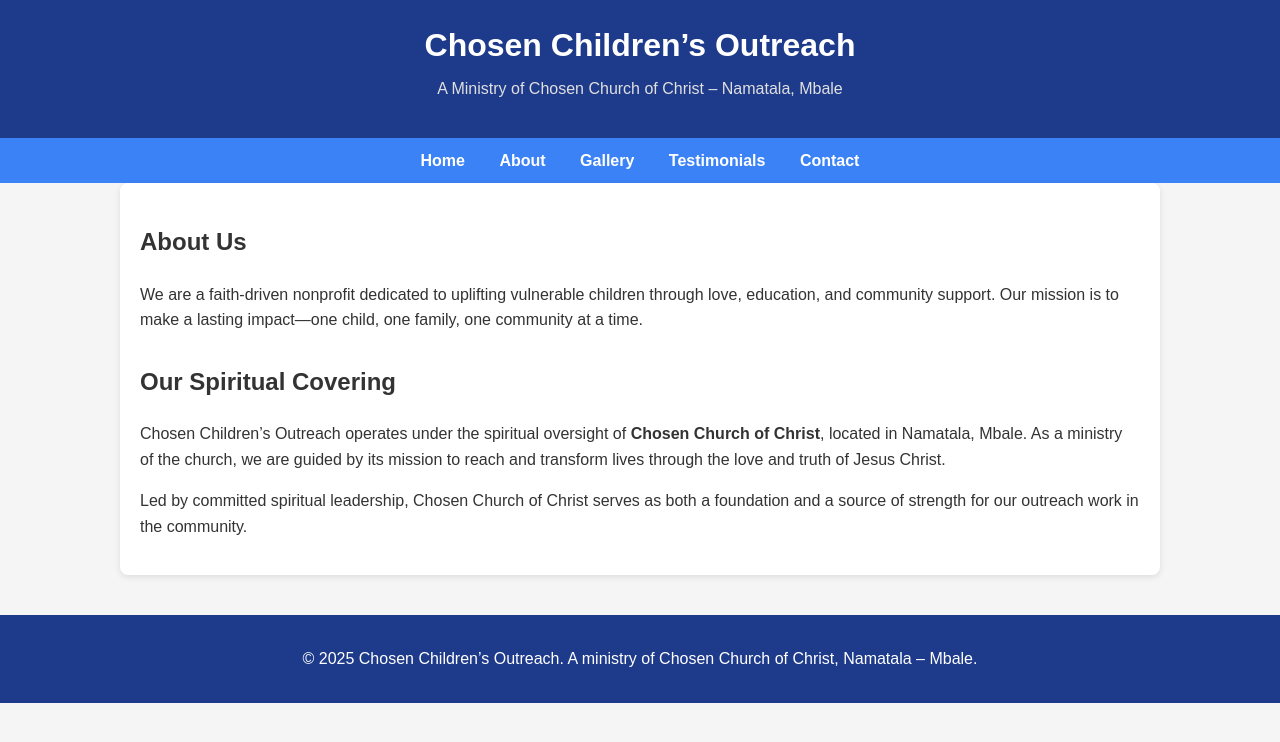
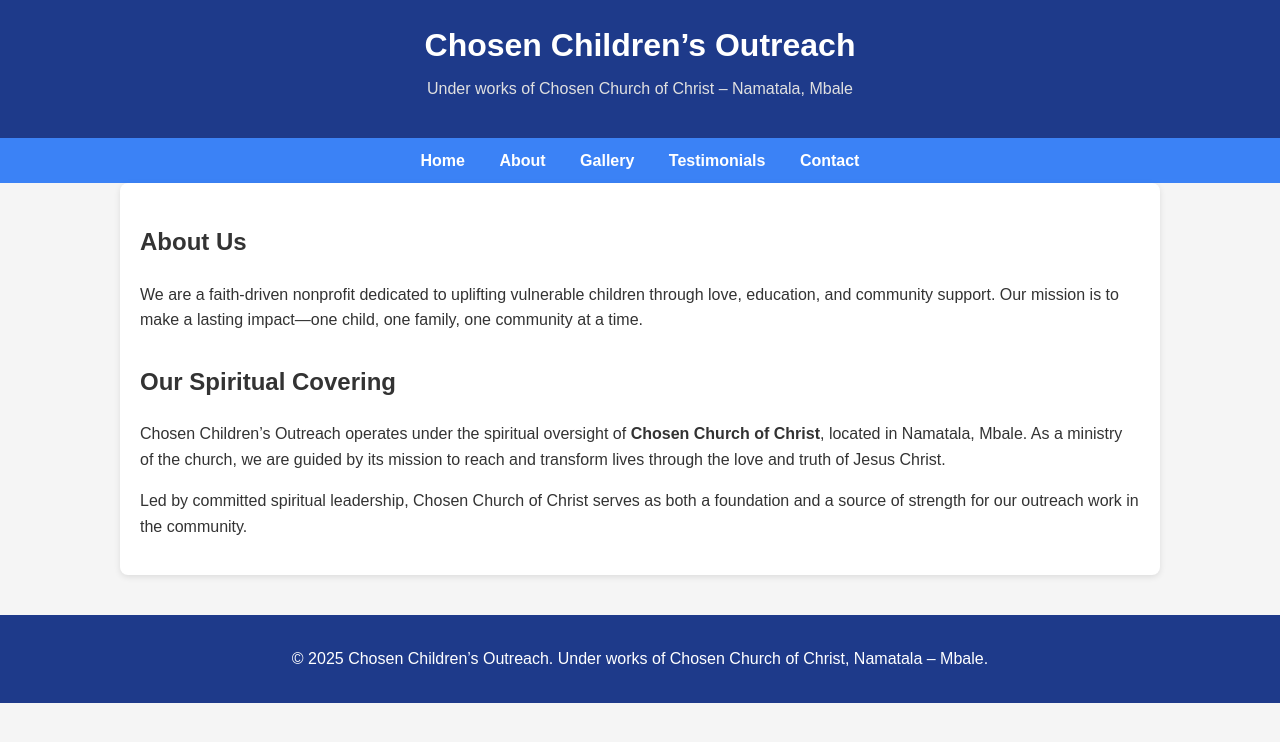
Before and after one commit to balibali-ai/chosen-children-site, a plain HTML site: page about.html in a window 1280 px wide. Drawn offline with Linux system fonts and the light colour scheme.

Commit message:
about.html

```diff
--- a/about.html
+++ b/about.html
@@ -9,7 +9,7 @@
 <body>
   <header>
     <h1>Chosen Children’s Outreach</h1>
-    <p class="subheader">A Ministry of Chosen Church of Christ – Namatala, Mbale</p>
+    <p class="subheader">Under works of Chosen Church of Christ – Namatala, Mbale</p>
   </header>
 
   <nav>
@@ -38,7 +38,7 @@
   </main>
 
   <footer>
-    <p>&copy; 2025 Chosen Children’s Outreach. A ministry of Chosen Church of Christ, Namatala – Mbale.</p>
+    <p>&copy; 2025 Chosen Children’s Outreach. Under works of Chosen Church of Christ, Namatala – Mbale.</p>
   </footer>
 </body>
 </html>
```
